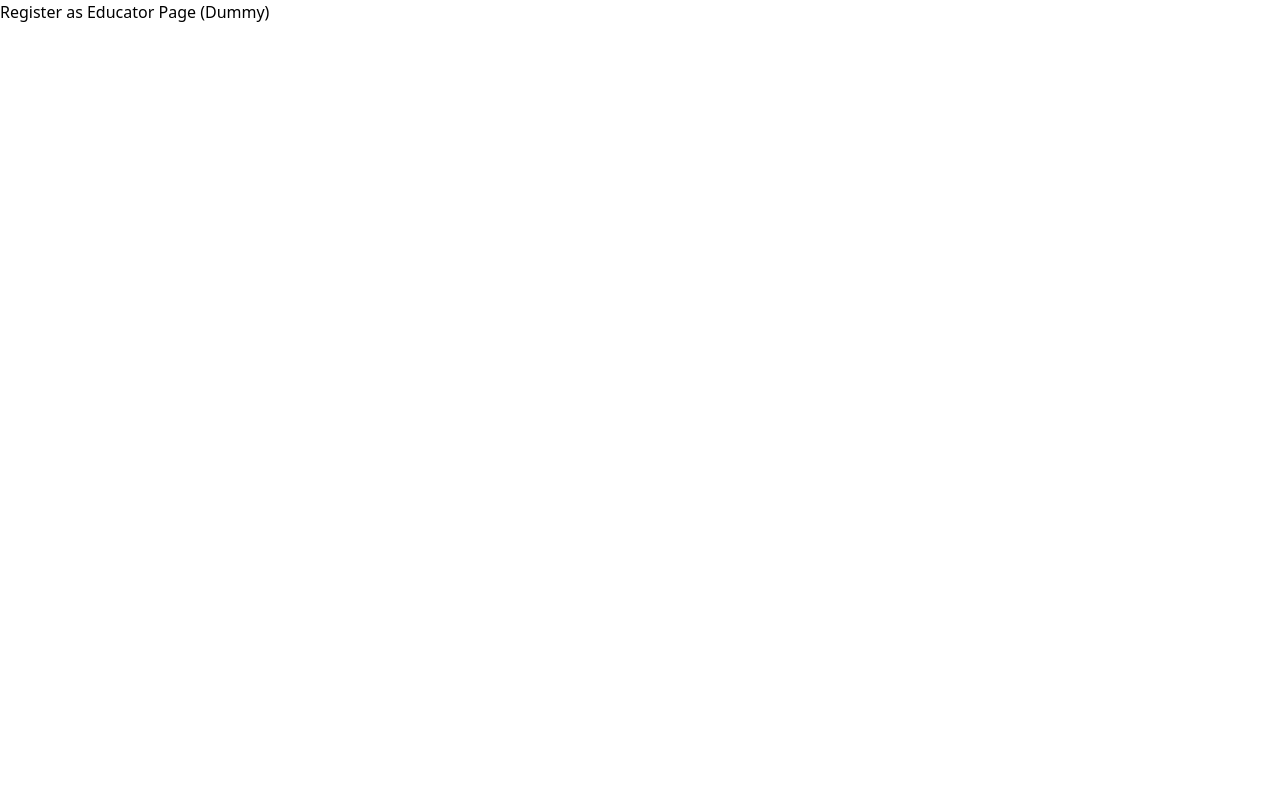
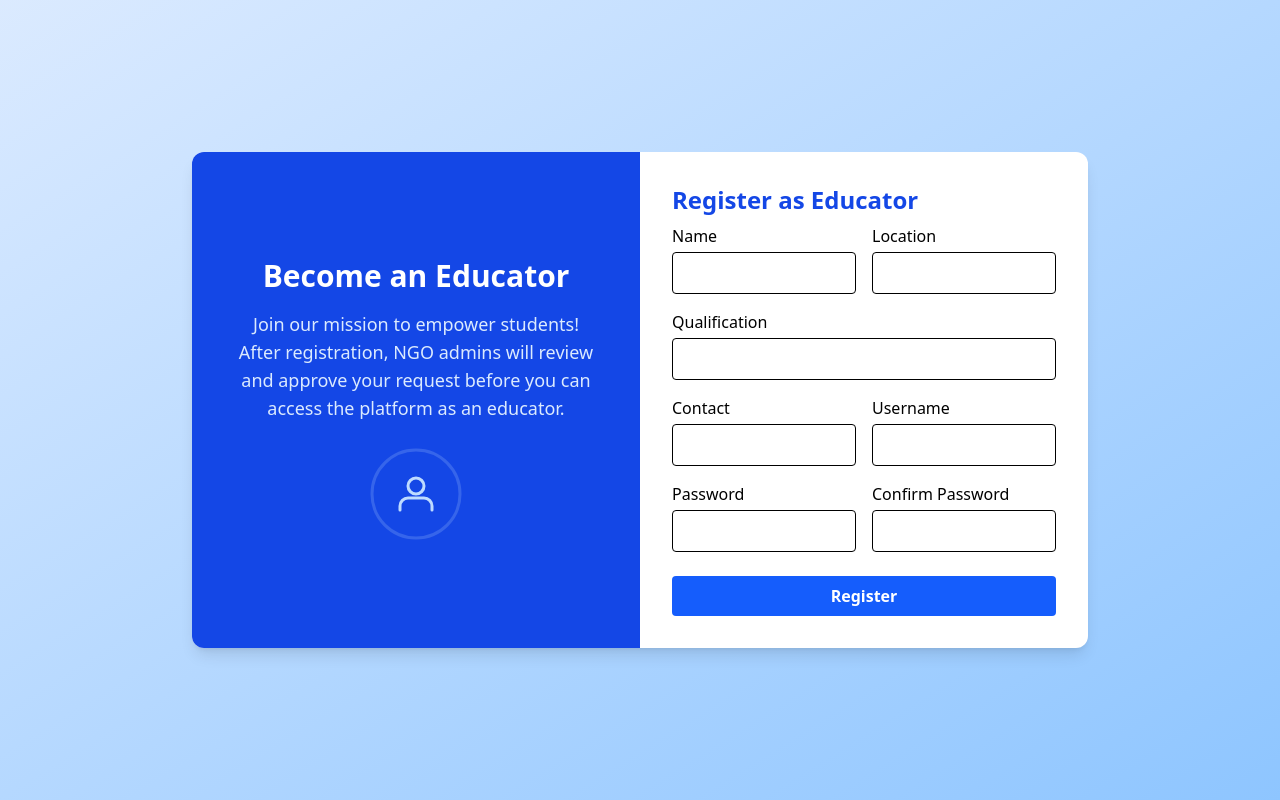
Before and after one commit to Jeynang2024/Eduportal, a React (Vite) app in the folder client/: page /auth/register-educator in a window 1280 px wide. Built offline with nearby package versions, Linux system fonts and the light colour scheme.

Commit message:
Add login and registration functionality with form validation and API integration

```diff
--- a/client/package.json
+++ b/client/package.json
@@ -11,6 +11,7 @@
   },
   "dependencies": {
     "@tailwindcss/vite": "^4.1.11",
+    "axios": "^1.10.0",
     "lucide-react": "^0.525.0",
     "react": "^19.1.0",
     "react-dom": "^19.1.0",
--- a/client/src/pages/Login.jsx
+++ b/client/src/pages/Login.jsx
@@ -1,2 +1,66 @@
-const Login = () => <div>Login Page (Dummy)</div>;
+import React, { useState } from "react";
+import toast from "react-hot-toast";
+import { login } from "../services/authService";
+
+const Login = () => {
+  const [email, setEmail] = useState("");
+  const [password, setPassword] = useState("");
+  const [loading, setLoading] = useState(false);
+
+  const handleSubmit = async (e) => {
+    e.preventDefault();
+    setLoading(true);
+    const res = await login({ email, password });
+    setLoading(false);
+    if (res.success) {
+      toast.success("Login successful!");
+      // You can redirect or set user context here
+    } else {
+      toast.error("Invalid credentials");
+    }
+  };
+
+  return (
+    <div className="min-h-screen flex items-center justify-center bg-blue-50">
+      <form
+        onSubmit={handleSubmit}
+        className="bg-white p-8 rounded shadow-md w-full max-w-sm space-y-6"
+      >
+        <h2 className="text-2xl font-bold text-blue-700 mb-4 text-center">
+          Login
+        </h2>
+        <div>
+          <label className="block mb-1 font-medium">Email</label>
+          <input
+            type="email"
+            className="border px-3 py-2 rounded w-full"
+            placeholder="Enter your email"
+            value={email}
+            onChange={(e) => setEmail(e.target.value)}
+            required
+          />
+        </div>
+        <div>
+          <label className="block mb-1 font-medium">Password</label>
+          <input
+            type="password"
+            className="border px-3 py-2 rounded w-full"
+            placeholder="Enter your password"
+            value={password}
+            onChange={(e) => setPassword(e.target.value)}
+            required
+          />
+        </div>
+        <button
+          type="submit"
+          className="w-full bg-blue-600 text-white py-2 rounded hover:bg-blue-700 transition-colors font-semibold"
+          disabled={loading}
+        >
+          {loading ? "Logging in..." : "Login"}
+        </button>
+      </form>
+    </div>
+  );
+};
+
 export default Login;
--- a/client/src/pages/RegisterEducator.jsx
+++ b/client/src/pages/RegisterEducator.jsx
@@ -1,2 +1,163 @@
-const RegisterEducator = () => <div>Register as Educator Page (Dummy)</div>;
+import React, { useState } from "react";
+import toast from "react-hot-toast";
+import { registerEducator } from "../services/authService";
+
+const RegisterEducator = () => {
+  const [form, setForm] = useState({
+    name: "",
+    location: "",
+    qualification: "",
+    contact: "",
+    username: "",
+    password: "",
+    confirmPassword: ""
+  });
+  const [loading, setLoading] = useState(false);
+
+  const handleChange = e => {
+    setForm({ ...form, [e.target.name]: e.target.value });
+  };
+
+  const handleSubmit = async e => {
+    e.preventDefault();
+    if (form.password !== form.confirmPassword) {
+      toast.error("Passwords do not match");
+      return;
+    }
+    setLoading(true);
+    await registerEducator(form);
+    setLoading(false);
+    toast.success("Request sent! Wait for approval.");
+    // Optionally reset form here
+  };
+
+  return (
+    <div className="min-h-screen flex items-center justify-center bg-gradient-to-br from-blue-100 to-blue-300">
+      <div className="flex flex-col md:flex-row bg-white rounded-xl shadow-lg overflow-hidden w-full max-w-4xl">
+        {/* Info panel */}
+        <div className="md:w-1/2 flex flex-col justify-center items-center bg-blue-700 text-white p-8">
+          <h2 className="text-3xl font-bold mb-4">Become an Educator</h2>
+          <p className="text-lg mb-6 text-blue-100 text-center">
+            Join our mission to empower students!
+            <br />
+            After registration, NGO admins will review and approve your request
+            before you can access the platform as an educator.
+          </p>
+          <svg
+            className="w-24 h-24 text-blue-200"
+            fill="none"
+            stroke="currentColor"
+            strokeWidth="1.5"
+            viewBox="0 0 48 48"
+          >
+            <circle cx="24" cy="24" r="22" strokeOpacity="0.2" />
+            <path
+              d="M16 32v-2a4 4 0 014-4h8a4 4 0 014 4v2"
+              strokeLinecap="round"
+              strokeLinejoin="round"
+            />
+            <circle
+              cx="24"
+              cy="20"
+              r="4"
+              strokeLinecap="round"
+              strokeLinejoin="round"
+            />
+          </svg>
+        </div>
+        {/* Form panel */}
+        <form
+          onSubmit={handleSubmit}
+          className="md:w-1/2 p-8 space-y-6 flex flex-col justify-center"
+        >
+          <h3 className="text-2xl font-bold text-blue-700 mb-2 text-center md:text-left">
+            Register as Educator
+          </h3>
+          <div className="grid grid-cols-1 md:grid-cols-2 gap-4">
+            <div>
+              <label className="block mb-1 font-medium">Name</label>
+              <input
+                name="name"
+                value={form.name}
+                onChange={handleChange}
+                className="border px-3 py-2 rounded w-full"
+                required
+              />
+            </div>
+            <div>
+              <label className="block mb-1 font-medium">Location</label>
+              <input
+                name="location"
+                value={form.location}
+                onChange={handleChange}
+                className="border px-3 py-2 rounded w-full"
+                required
+              />
+            </div>
+            <div className="md:col-span-2">
+              <label className="block mb-1 font-medium">Qualification</label>
+              <input
+                name="qualification"
+                value={form.qualification}
+                onChange={handleChange}
+                className="border px-3 py-2 rounded w-full"
+                required
+              />
+            </div>
+            <div>
+              <label className="block mb-1 font-medium">Contact</label>
+              <input
+                name="contact"
+                value={form.contact}
+                onChange={handleChange}
+                className="border px-3 py-2 rounded w-full"
+                required
+              />
+            </div>
+            <div>
+              <label className="block mb-1 font-medium">Username</label>
+              <input
+                name="username"
+                value={form.username}
+                onChange={handleChange}
+                className="border px-3 py-2 rounded w-full"
+                required
+              />
+            </div>
+            <div>
+              <label className="block mb-1 font-medium">Password</label>
+              <input
+                type="password"
+                name="password"
+                value={form.password}
+                onChange={handleChange}
+                className="border px-3 py-2 rounded w-full"
+                required
+              />
+            </div>
+            <div>
+              <label className="block mb-1 font-medium">Confirm Password</label>
+              <input
+                type="password"
+                name="confirmPassword"
+                value={form.confirmPassword}
+                onChange={handleChange}
+                className="border px-3 py-2 rounded w-full"
+                required
+              />
+            </div>
+          </div>
+          <button
+            type="submit"
+            className="w-full bg-blue-600 text-white py-2 rounded hover:bg-blue-700 transition-colors font-semibold"
+            disabled={loading}
+          >
+            {loading ? "Submitting..." : "Register"}
+          </button>
+        </form>
+      </div>
+    </div>
+  );
+};
+
 export default RegisterEducator;
--- /dev/null
+++ b/client/src/utils/api.js
@@ -0,0 +1,14 @@
+import axios from "axios";
+
+const backendUrl = import.meta.env.VITE_BACKEND_URL || "http://localhost:3000";
+
+const api = axios.create({
+  baseURL: backendUrl,
+  withCredentials: true, // send cookies if needed
+  headers: {
+    "Content-Type": "application/json",
+  },
+});
+
+export default api;
+// Usage: api.get('/api/user/route'), api.post('/api/user/route', data)
```
Also changed, not shown: client/src/utils/sampleBehaviouralData.csv (added), client/src/utils/sampleEducationData.csv (added), 1 other file (tests, documents, lock files or other folders).
